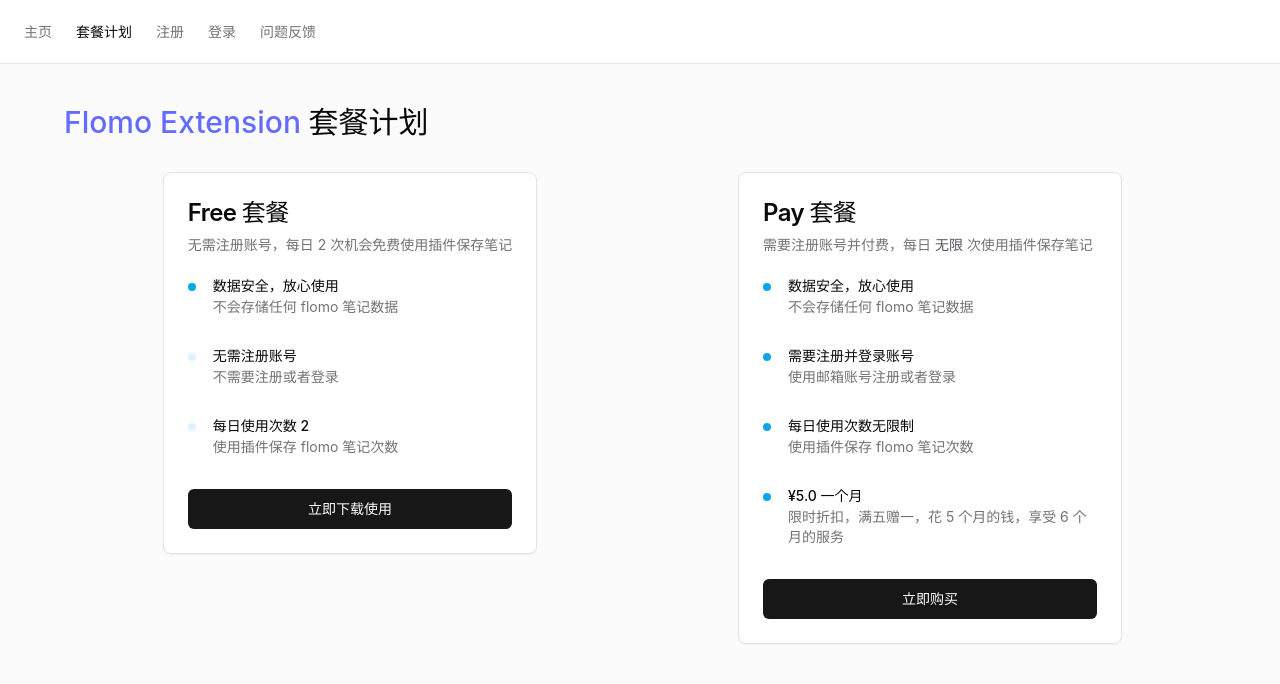
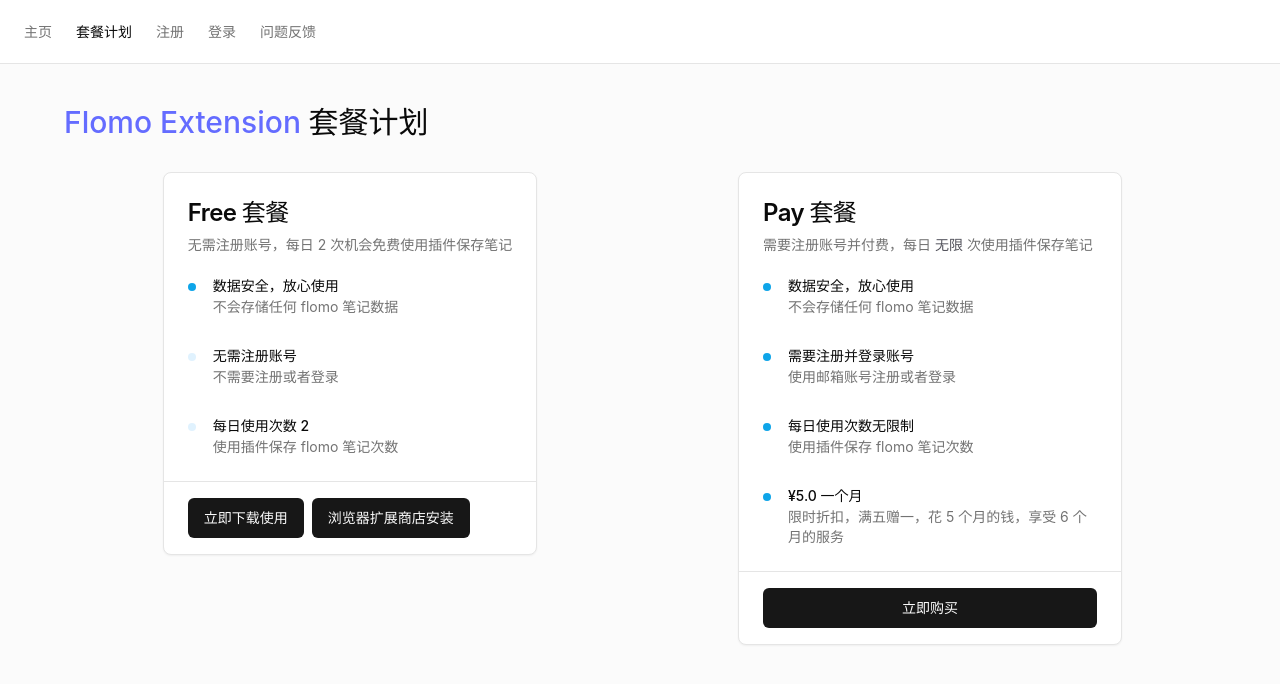
Before and after one commit to Idiot-Alex/flomo-extension-pages, a React (Vite) app: page /plans in a window 1280 px wide. Shown: the top 684 px of the page. Built offline with nearby package versions, Linux system fonts and the light colour scheme.

Commit message:
fix: web store link

```diff
--- a/src/components/Home.tsx
+++ b/src/components/Home.tsx
@@ -1,7 +1,7 @@
 import { Button } from '@/components/ui/button'
 import { Card, CardHeader, CardTitle, CardContent, CardFooter } from '@/components/ui/card'
 import { useNavigate, useLocation } from 'react-router-dom'
-import { FLOMO_EXTENSION_FILE_URL } from '@/lib/type'
+import { FLOMO_EXTENSION_FILE_URL, FLOMO_EXTENSION_WEB_STORE_URL } from '@/lib/type'
 import { Separator } from '@/components/ui/separator'
 
 export function Home() {
@@ -15,6 +15,9 @@
 
   const onDownload = () => {
     window.open(FLOMO_EXTENSION_FILE_URL)
+  }
+  const onWebStore = () => {
+    window.open(FLOMO_EXTENSION_WEB_STORE_URL)
   }
 
   return (
@@ -50,6 +53,7 @@
               </CardContent>
               <CardFooter className="border-t px-6 py-4">
                 <Button onClick={onDownload}>立即下载插件</Button>
+                <Button onClick={onWebStore} className="ml-2">浏览器扩展商店安装</Button>
               </CardFooter>
             </Card> : ''
           }
--- a/src/components/Plans.tsx
+++ b/src/components/Plans.tsx
@@ -1,11 +1,11 @@
-import { Card, CardContent, CardDescription, CardHeader, CardTitle } from '@/components/ui/card'
+import { Card, CardContent, CardDescription, CardFooter, CardHeader, CardTitle } from '@/components/ui/card'
 import { Button } from '@/components/ui/button'
 import { Popover, PopoverContent, PopoverTrigger } from '@/components/ui/popover'
 import { Label } from '@/components/ui/label'
 import { useSelector } from 'react-redux'
 import { useToast } from '@/components/ui/use-toast'
 import { createOrder } from '@/lib/api'
-import { ApiRes, FLOMO_EXTENSION_FILE_URL } from '@/lib/type'
+import { ApiRes, FLOMO_EXTENSION_FILE_URL, FLOMO_EXTENSION_WEB_STORE_URL } from '@/lib/type'
 
 export function Plans() {
   const user = useSelector((state: any) => {
@@ -15,6 +15,9 @@
 
   const onDownload = () => {
     window.open(FLOMO_EXTENSION_FILE_URL)
+  }
+  const onWebStore = () => {
+    window.open(FLOMO_EXTENSION_WEB_STORE_URL)
   }
 
   const freePlans = [
@@ -186,8 +189,11 @@
           </CardHeader>
           <CardContent>
             { renderPlan(freePlans) }
-            <Button onClick={onDownload} className="w-full">立即下载使用</Button>
           </CardContent>
+          <CardFooter className="border-t px-6 py-4">
+            <Button onClick={onDownload}>立即下载使用</Button>
+            <Button onClick={onWebStore} className="ml-2">浏览器扩展商店安装</Button>
+          </CardFooter>
         </Card>
         <Card className="mx-auto max-w-sm">
           <CardHeader>
@@ -198,6 +204,8 @@
           </CardHeader>
           <CardContent>
             { renderPlan(payPlans) }
+          </CardContent>
+          <CardFooter className="border-t px-6 py-4">
             <Popover>
               <PopoverTrigger asChild>
                 <Button className="w-full">立即购买</Button>
@@ -216,7 +224,7 @@
                 </div>
               </PopoverContent>
             </Popover>
-          </CardContent>
+          </CardFooter>
         </Card>
         {/* <Card className="mx-auto max-w-sm">
           <CardHeader>
--- a/src/lib/type.ts
+++ b/src/lib/type.ts
@@ -4,4 +4,5 @@
   data?: any,
 }
 
-export const FLOMO_EXTENSION_FILE_URL = 'https://flomo-extension-r2.idiotalex.com/flomo-extension-1.1.0-chrome.zip'
+export const FLOMO_EXTENSION_FILE_URL = 'https://flomo-extension-r2.idiotalex.com/flomo-extension-1.1.1-chrome.zip'
+export const FLOMO_EXTENSION_WEB_STORE_URL = 'https://chromewebstore.google.com/detail/flomo-extension/oepgmpdaajlphmdkepgcgchlmnbpmddf'
```
